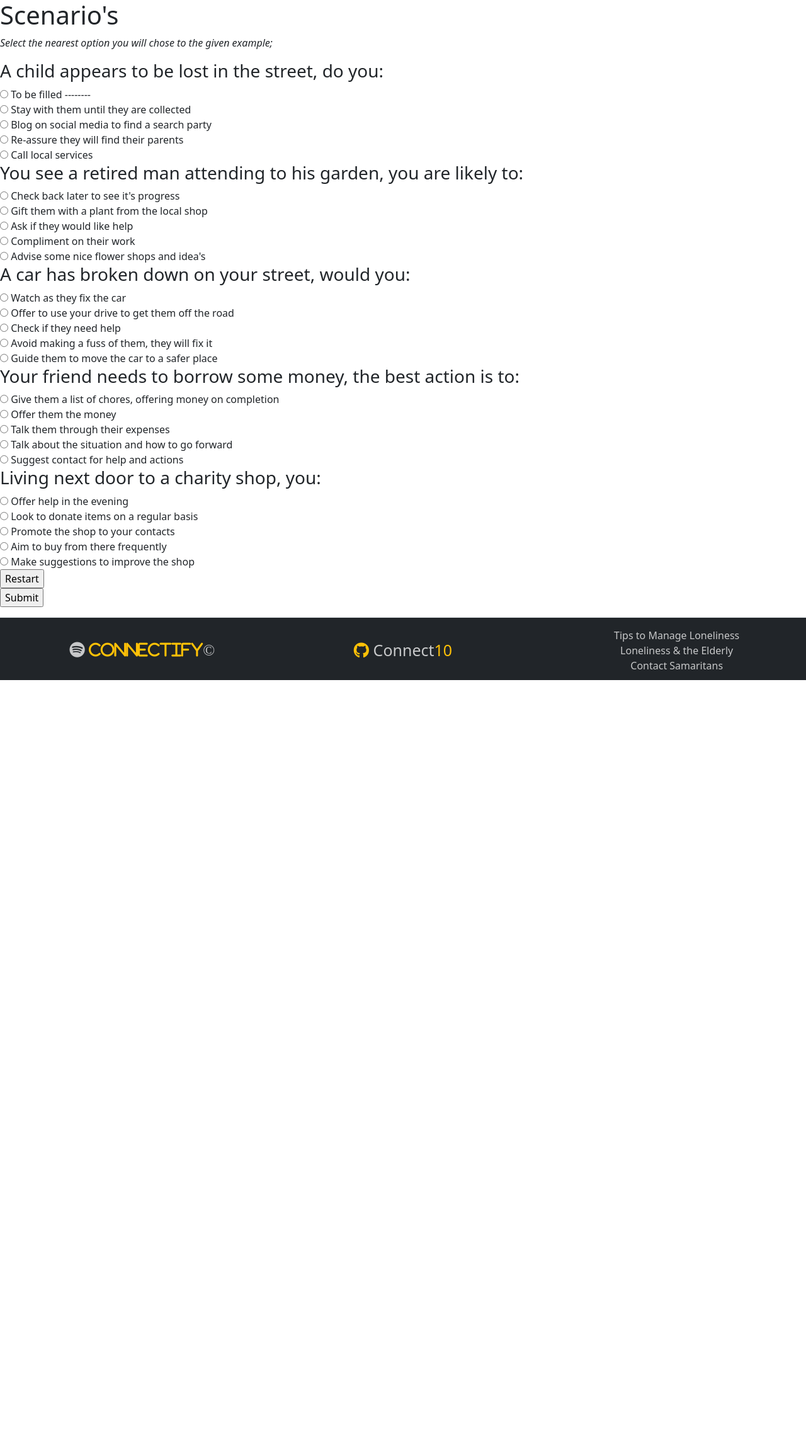
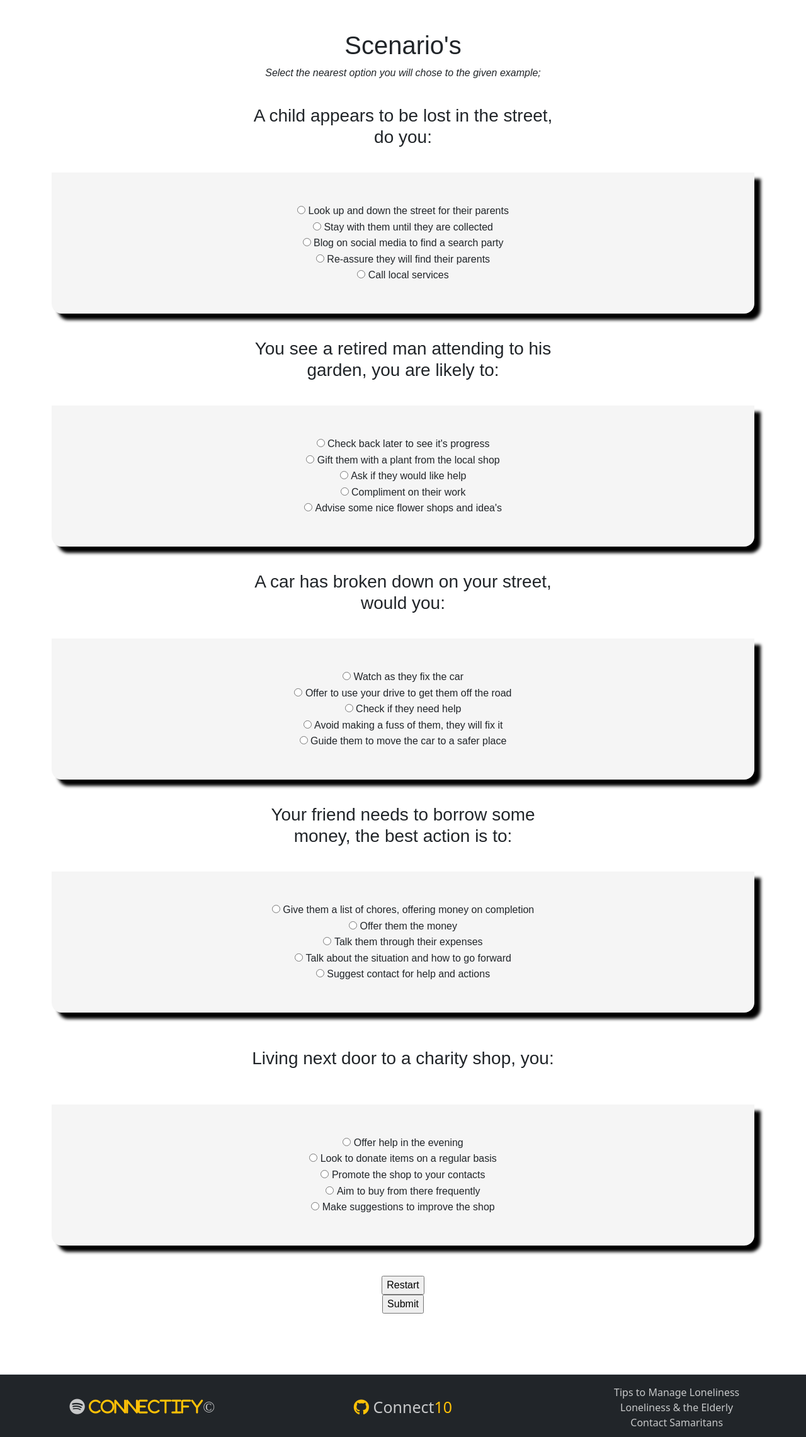
Before and after one commit to SamMartin92/team-10-may-hackathon, a Django app: page /quiz/ in a window 1280 px wide. Shown: the part 56-2338 px from the top of the page at 63% size. Before the commit the page ends 1136 px from the top, so only its background shows below. Run offline with Django 4.2, Linux system fonts and the light colour scheme; some libraries are stand-ins or nearby versions.

Commit message:
Readjusted the design

```diff
--- a/quiz/static/js/quiz.js
+++ b/quiz/static/js/quiz.js
@@ -2,7 +2,7 @@ document.addEventListener("DOMContentLoaded", function () {
     const data = [{
             "question": "A child appears to be lost in the street, do you:",
             "options": [{
-                    "option": "To be filled --------",
+                    "option": "Look up and down the street for their parents",
                     "type": "Positive Self Esteem",
                     "points": 1
                 },
@@ -130,29 +130,22 @@ document.addEventListener("DOMContentLoaded", function () {
         "Positive Self Esteem": ["Talking with some-one at least once a day, could be Friends, Family or even Colleagues. Adding structure by setting the time aside to create this will also support, i.e calling around lunch time.", "Look to become a volunteer at school, charity, hospital and more! (Check with local goverment websites)", "Do not become too reliant on technology or social media's. This creates a fixation of only communicating by texting, messaging or e-mail. Seeing people face to face can include that support you are missing!"],
         "Sense of Belonging": ["Becoming pysyically active increase your self-esteem, helps oyu set goals or challengces and causes chemical changes in your brain to help the positive outlook.", "Don't just sign up for a gym then push yourself to go, find a sport or activity you enjoy and take part. i.e, you will find a 30 minute session is more of a challenge rather than swimming 5 laps of the local swimming pool."],
         "Sense of Purpose": ["Focusing on learning of a new skill promotes self-confidence and self-esteem. Also provides a sense of purpose and a new topic for conversations.", "Youtube, How-To websites and free courses are avaialble for a range of skills to be learnt. From D.I.Y to Cooking, Art/Drawing and Coding.", "Make sure you pick a topic of interest, do not feel pressured into requirement of new qualifications or exams."],
-        "Positive Outlook": ["Giving to others provides a feeling of purpose and self-worth, boosting your positive feeling and sense of reward.", "This does not always include deparing with an item of value, a large contribution is your effort. These include\n- Following with expressing your thanks\n - Spending time with your peers\n -Offering help with your knowledge of the specific topic they are working on\n -Volunteering at local organisations."],
+        "Positive Outlook": ["Giving to others provides a feeling of purpose and self-worth, boosting your positive feeling and sense of reward.", "This does not always include deparing with an item of value, a large contribution is your effort. These include following with expressing your thanks, spending time with your peers, Offering help with your knowledge of the specific topic they are working on, volunteering at local organisations."],
         "Autonomy": ["Don't get overwhelmed with what has happened and about to happen", "Take a step back, or an outside table at a coffee shop and observe", "Look for objects to appreciate, Health, Time, Patience, the weather."]
     }
 
     const form = document.getElementById('quizForm');
     const resultsSection = document.getElementById('resultsSection');
 
-    console.log(data)
     data.forEach((quiz, quizIdx) => {
         form.innerHTML += `
-            <div class="question">
+            <div class="question my-5">
                 <h3>${quiz.question}</h3>
             </div>
         `;
 
-        // const answers = quiz.options.map((option, opIdx) => {
-        //     return `
-        //         <input type="radio" id="q${quizIdx}_${opIdx}" name="q${quizIdx}" value="${opIdx}"> <label for="q${quizIdx}_${opIdx}">${option.option}</label><br />
-        //     `;
-        // });
-
         form.innerHTML += `
-            <div class="answers">
+            <div class="answers p-5 text-center">
                 ${quiz.options.map((option, opIdx) => `
                     <input type="radio" id="q${quizIdx}_${opIdx}" name="q${quizIdx}" value="${opIdx}"> <label for="q${quizIdx}_${opIdx}">${option.option}</label><br />
                 `).join('')}
@@ -161,8 +154,8 @@ document.addEventListener("DOMContentLoaded", function () {
     });
 
     form.innerHTML += `
-        <div id="linkDown"></div>
-        <div id="quizBtns">
+        <div id="linkDown" class="my-5"></div>
+        <div id="quizBtns" class="my-5">
             <input type="reset" value="Restart"/><br>
             <input id="submitQuiz" type="submit" value="Submit"/>
         </div>
@@ -185,27 +178,22 @@ document.addEventListener("DOMContentLoaded", function () {
             highestValues.push({
                 [firstKey]: firstVal
             });
-            console.log(firstVal, secondVal, thirdVal);
         } else if (firstVal === secondVal && firstVal !== thirdVal) {
             highestValues.push({
                 [firstKey]: firstVal
             }, {
                 [secondKey]: secondVal
             });
-            console.log(firstVal, secondVal, thirdVal);
         } else {
             highestValues.push("All Equal");
-            console.log(firstVal, secondVal, thirdVal);
         }
 
-        // console.log(highestValues);
         return highestValues
     }
     let finalResults = [];
 
     form.addEventListener('submit', (e) => {
         e.preventDefault();
-        finalResults = [];
 
         linkDown.innerHTML += '<h4 class="text-success">See results below!</h4>';
         let positive_self_esteem = 0
@@ -255,17 +243,15 @@ document.addEventListener("DOMContentLoaded", function () {
             });
         }
         getFinalQuizResults(highestResults(allResults))
-        finalResults.forEach((res) => form.innerHTML += `<p>${res}</p>`);
+        finalResults.forEach((res) => form.innerHTML += `<p><strong>Type:</strong> ${res}</p>`);
 
         Object.entries(suggestions).forEach((value, key) => {
-            console.log(key, value)
             if (finalResults.includes(value[0])) {
-                resultsSection.innerHTML += `<h3>${value[0]}</h3>`;
+                resultsSection.innerHTML += `<h3 class="mt-5">${value[0]}</h3>`;
                 value[1].forEach((v) => resultsSection.innerHTML += `<li>${v}</li>`)
             }
         });
         const quizBtns = document.getElementById('quizBtns');
         quizBtns.style.display = 'none';
     });
-    console.log(finalResults)
 });
--- a/quiz/templates/quiz/quiz-page.html
+++ b/quiz/templates/quiz/quiz-page.html
@@ -2,63 +2,20 @@
 
 {% load static %}
 
-{% block extracss %}
-<link rel="stylesheet" href="{% static 'quiz.css' %}">
-{% endblock %}
 
 {% block content %}
-        <section>
-            <h1>Scenario's</h1>
-            <p><em>Select the nearest option you will chose to the given example;</em></p>
-        </section>
-        <section>
-                <form action="post" id="quizForm"></form>
-        </section>
-        <section id="resultsSection">
-                <ul id="suggestionList">
-
-                </ul>
+        <section id="questionnaire">
+                <div class="container py-5">
+                        <h1>Scenario's</h1>
+                        <p><em>Select the nearest option you will chose to the given example;</em></p>
+                        <form action="post" id="quizForm"></form>
+                        <div id="resultsSection" class="my-5 px-5">
+                                <ul id="suggestionList"></ul>
+                        </div>
+                </div>
         </section>
 {% endblock %}
 
 {% block postloadjs %}
         <script src="{% static 'js/quiz.js' %}"></script>
 {% endblock %}
-
-{% comment %}
-
-        <h3> A child appears to be lost in the street, do you:</h3>
-            <input type="radio" id="q1_1" name="q1" value="1"> <label for="q1_1">To be filled --------</label><br>
-            <input type="radio" id="q1_2" name="q1" value="2"> <label for="q1_2">Stay with them until they are collected</label><br>
-            <input type="radio" id="q1_3" name="q1" value="3"> <label for="q1_3">Blog on social media to find a search party</label><br>
-            <input type="radio" id="q1_4" name="q1" value="4"> <label for="q1_4">Re-assure they will find their parents</label><br>
-            <input type="radio" id="q1_5" name="q1" value="5"> <label for="q1_5">Call local services</label><br><br>
-
-            <h3> You see a retired man attending to his garden, you are likely to:</h3>
-            <input type="radio" id="q2_1" name="q2" value="1"> <label for="q2_1">Check back later to see it's progress</label><br>
-            <input type="radio" id="q2_2" name="q2" value="2"> <label for="q2_2">Gift them with a plant from the local shop</label><br>
-            <input type="radio" id="q2_3" name="q2" value="3"> <label for="q2_3">Ask if they would like help</label><br>
-            <input type="radio" id="q2_4" name="q2" value="4"> <label for="q2_4">Compliment on their work</label><br>
-            <input type="radio" id="q2_5" name="q2" value="5"> <label for="q2_5">Advise some nice flower shops and idea's</label><br><br>
-
-            <h3>A car has broken down on your street, would you:</h3>
-            <input type="radio" id="q3_1" name="q3" value="1"> <label for="q3_1">Watch as they fix the car</label><br>
-            <input type="radio" id="q3_2" name="q3" value="2"> <label for="q3_2">Offer to use your drive to get them off the road</label><br>
-            <input type="radio" id="q3_3" name="q3" value="3"> <label for="q3_3">Check if they need help</label><br>
-            <input type="radio" id="q3_4" name="q3" value="4"> <label for="q3_4">Avoid making a fuss of them, they will fix it</label><br>
-            <input type="radio" id="q3_5" name="q3" value="5"> <label for="q3_5">Guide them to move the car to a safer place</label><br><br>
-
-            <h3>Your friend needs to borrow some money, the best action is to:</h3>
-            <input type="radio" id="q4_1" name="q4" value="1"> <label for="q4_1">Give them a list of chores, offering money on completion</label><br>
-            <input type="radio" id="q4_2" name="q4" value="2"> <label for="q4_2">Offer them the money</label><br>
-            <input type="radio" id="q4_3" name="q4" value="3"> <label for="q4_3">Talk them through their expenses</label><br>
-            <input type="radio" id="q4_4" name="q4" value="4"> <label for="q4_4">Talk about the situation and how to go forward</label><br>
-            <input type="radio" id="q4_5" name="q4" value="5"> <label for="q4_5">Suggest contact for help and actions</label><br><br>
-
-            <h3>Living next door to a charity shop, you:</h3>
-            <input type="radio" id="q5_1" name="q5" value="1"> <label for="q5_1">Offer help in the evening</label><br>
-            <input type="radio" id="q5_2" name="q5" value="2"> <label for="q5_2">Look to donate items on a regular basis</label><br>
-            <input type="radio" id="q5_3" name="q5" value="3"> <label for="q5_3">Promote the shop to your contacts</label><br>
-            <input type="radio" id="q5_4" name="q5" value="4"> <label for="q5_4">Aim to buy from there frequently</label><br>
-            <input type="radio" id="q5_5" name="q5" value="5"> <label for="q5_5">Make suggestions to improve the shop</label><br><br>
- {% endcomment %}
--- a/static/css/base.css
+++ b/static/css/base.css
@@ -309,6 +309,8 @@ footer a:hover {
          display: flex;
         flex-direction: column;
         justify-content: center;
+    }
+}
 
 @media(max-width:1000px) {
     .resources-hero {
```
Also changed, not shown: quiz/static/quiz.css (added).
